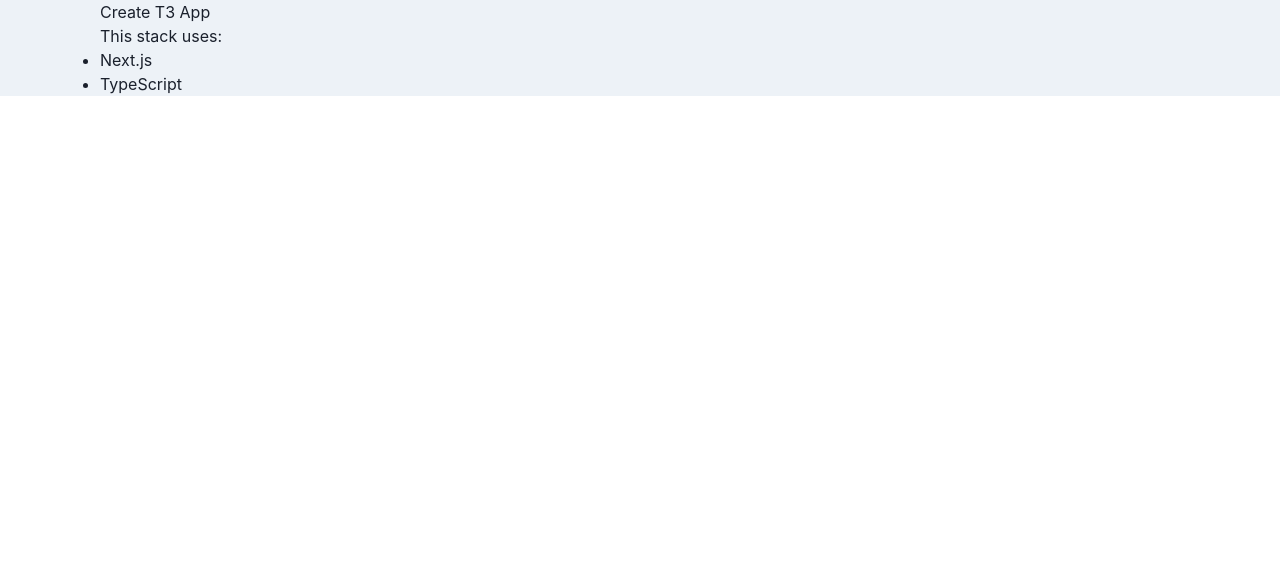
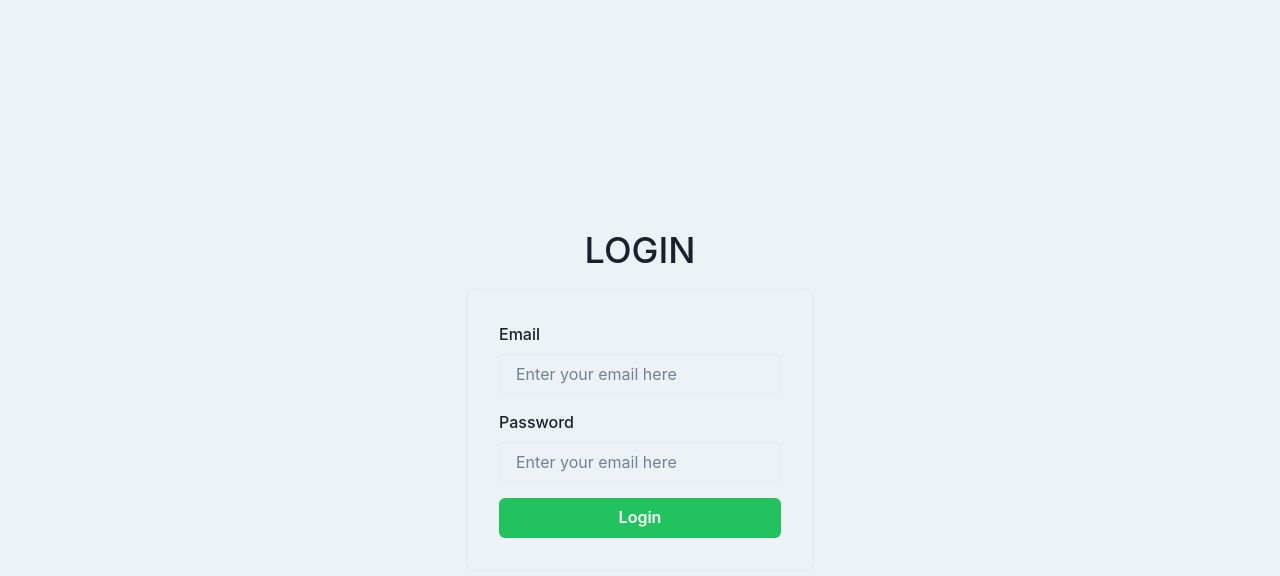
Before and after one commit to althafdaa/cdp-mock-binar, a Next.js app: page / in a window 1280 px wide. Shown: the top 576 px of the page. Built offline with nearby package versions, Linux system fonts and the light colour scheme.

Commit message:
feat: create login page

```diff
--- a/package.json
+++ b/package.json
@@ -13,6 +13,7 @@
     "@emotion/react": "^11.10.0",
     "@emotion/styled": "^11.10.0",
     "axios": "^0.27.2",
+    "formik": "^2.2.9",
     "framer-motion": "^7.2.1",
     "next": "12.2.5",
     "nookies": "^2.5.2",
--- /dev/null
+++ b/src/components/General/Form/InputErrorMessage/index.tsx
@@ -0,0 +1,31 @@
+import { FormErrorMessage } from '@chakra-ui/react';
+import { motion } from 'framer-motion';
+import React, { FC } from 'react';
+
+interface InputErrorMessageProps {
+  name: string;
+  formik: any;
+}
+
+const InputErrorMessage: FC<InputErrorMessageProps> = ({ name, formik }) => {
+  const formValidationErrorProps = {
+    fontSize: 'xs',
+    color: 'red',
+    as: motion.span,
+    initial: { opacity: 0.5, y: -5 },
+    animate: { opacity: 1, y: 1 },
+    exit: { opacity: 0 },
+  };
+
+  return (
+    <>
+      {formik.errors[name] && formik.touched[name] && (
+        <FormErrorMessage {...formValidationErrorProps}>
+          {formik.errors[name]}
+        </FormErrorMessage>
+      )}
+    </>
+  );
+};
+
+export default InputErrorMessage;
--- a/src/components/General/PageWrapper/index.tsx
+++ b/src/components/General/PageWrapper/index.tsx
@@ -3,11 +3,12 @@
 
 interface PageWrapperProps {
   children: ReactNode;
+  stylingProps?: object;
 }
 
-const PageWrapper: FC<PageWrapperProps> = ({ children }) => {
+const PageWrapper: FC<PageWrapperProps> = ({ children, stylingProps }) => {
   return (
-    <Box as="main" maxW="1080px" w="full">
+    <Box as="main" maxW="1080px" w="full" {...stylingProps}>
       {children}
     </Box>
   );
--- a/src/pages/index.tsx
+++ b/src/pages/index.tsx
@@ -1,8 +1,57 @@
+import InputErrorMessage from '@/components/General/Form/InputErrorMessage';
 import PageWrapper from '@/components/General/PageWrapper';
+import { LoginValidationSchema } from '@/utils/validation';
+import {
+  Box,
+  Button,
+  FormControl,
+  FormLabel,
+  Heading,
+  Input,
+  useToast,
+} from '@chakra-ui/react';
+import { useFormik } from 'formik';
 import type { NextPage } from 'next';
 import Head from 'next/head';
 
+interface LoginFormikInputType {
+  email: string;
+  password: string;
+}
+
 const Home: NextPage = () => {
+  const toast = useToast();
+  const handleSubmit = (values: LoginFormikInputType) => {
+    try {
+      console.log(values);
+    } catch (error) {
+      const err = error as Error;
+      toast({
+        title: err.message,
+        status: 'error',
+        position: 'top-right',
+        isClosable: true,
+        duration: 1000,
+      });
+    }
+  };
+
+  const formik = useFormik({
+    onSubmit: handleSubmit,
+    initialValues: {
+      email: '',
+      password: '',
+    },
+    validationSchema: LoginValidationSchema,
+  });
+
+  const isFormInvalid = (name: string) => {
+    // eslint-disable-next-line @typescript-eslint/ban-ts-comment
+    // @ts-ignore
+    if (formik.errors[name] && formik.touched[name]) return true;
+    else false;
+  };
+
   return (
     <>
       <Head>
@@ -10,32 +59,55 @@
         <meta name="description" content="Generated by create-t3-app" />
         <link rel="icon" href="/favicon.ico" />
       </Head>
-      <PageWrapper>
-        <div>
-          <h1>
-            Create <span>T3</span> App
-          </h1>
+      <PageWrapper
+        stylingProps={{
+          minH: '100vh',
+          display: 'flex',
+          alignItems: 'center',
+          justifyContent: 'center',
+        }}
+      >
+        <Box as="section">
+          <Heading textAlign={'center'} mb="1rem" fontWeight={'500'}>
+            LOGIN
+          </Heading>
 
-          <div>
-            <h3>This stack uses:</h3>
-            <ul>
-              <li>
-                <a href="https://nextjs.org" target="_blank" rel="noreferrer">
-                  Next.js
-                </a>
-              </li>
-              <li>
-                <a
-                  href="https://typescriptlang.org"
-                  target="_blank"
-                  rel="noreferrer"
-                >
-                  TypeScript
-                </a>
-              </li>
-            </ul>
-          </div>
-        </div>
+          <Box p={'2rem'} borderWidth={'1px'} borderRadius="lg">
+            <form
+              onSubmit={formik.handleSubmit}
+              style={{ display: 'flex', flexDirection: 'column', gap: '1rem' }}
+            >
+              <FormControl isInvalid={isFormInvalid('email')}>
+                <FormLabel>Email</FormLabel>
+                <Input
+                  name="email"
+                  type={'email'}
+                  onChange={formik.handleChange}
+                  value={formik.values.email}
+                  placeholder="Enter your email here"
+                />
+
+                <InputErrorMessage name="email" formik={formik} />
+              </FormControl>
+
+              <FormControl isInvalid={isFormInvalid('password')}>
+                <FormLabel>Password</FormLabel>
+                <Input
+                  name="password"
+                  type={'password'}
+                  onChange={formik.handleChange}
+                  value={formik.values.email}
+                  placeholder="Enter your email here"
+                />
+                <InputErrorMessage name="password" formik={formik} />
+              </FormControl>
+
+              <Button type="submit" colorScheme={'whatsapp'}>
+                Login
+              </Button>
+            </form>
+          </Box>
+        </Box>
       </PageWrapper>
     </>
   );
--- /dev/null
+++ b/src/utils/validation.ts
@@ -0,0 +1,6 @@
+import * as y from 'yup';
+
+export const LoginValidationSchema = y.object().shape({
+  email: y.string().email().required('Email is required'),
+  password: y.string().required('Password is required'),
+});
```
Also changed, not shown: 1 other file (tests, documents, lock files or other folders).
